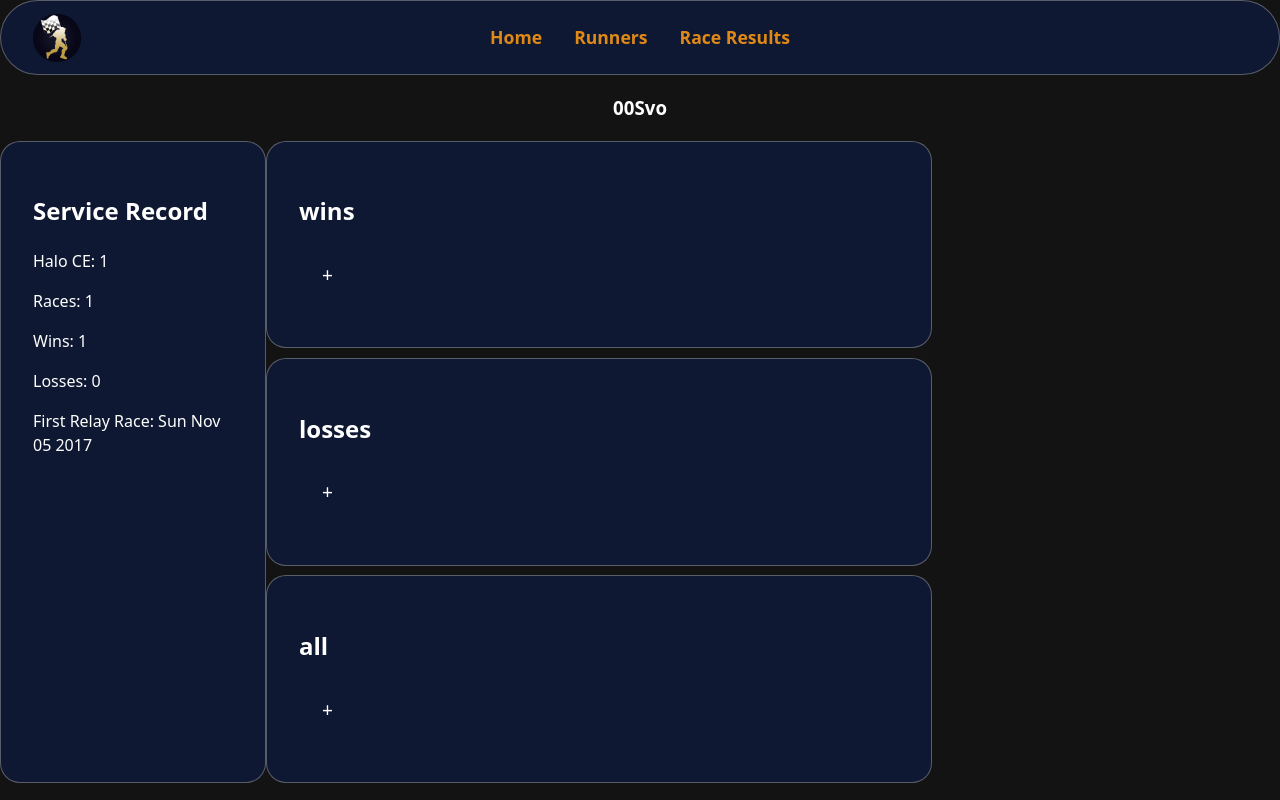
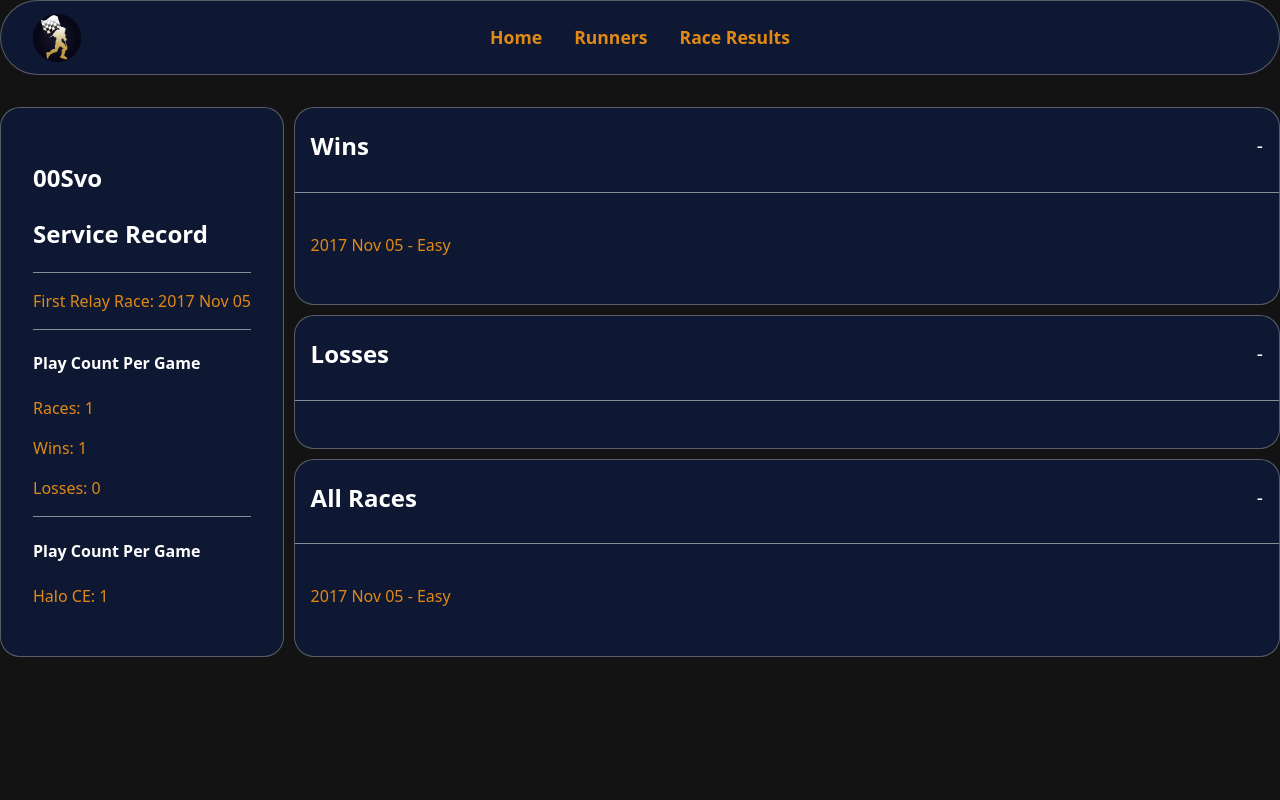
Before and after one commit to DavidSpartan95/HaloracesWeb, a Vue app in the folder haloraces-web/: page /#/service-record/00Svo in a window 1280 px wide. Built offline with nearby package versions, Linux system fonts and the light colour scheme.

Commit message:
New: ServiceRecord Style & Layout

```diff
--- a/haloraces-web/src/views/RaceResults.vue
+++ b/haloraces-web/src/views/RaceResults.vue
@@ -21,14 +21,15 @@
       </div>
     </div>
     <div class="centered-container">
-      <div v-for="(event, index) in sortedRelayEvents" :key="`${event.year}-${index}`" class="event-card">
+      <div v-for="(event, index) in sortedRelayEvents" :key="`${event.year}-${index}`" class="event-card"
+        :id="`event-${event.date.toDateString}`">
         <h2>{{
           new Date(event.date).toLocaleDateString('en-US', {
             year: 'numeric',
             month: 'short',
             day: '2-digit'
           }).replace(/(\w+) (\d+), (\d+)/, '$3 $1 $2')
-          }} - {{ event.difficulty }}</h2>
+        }} - {{ event.difficulty }}</h2>
         <p class="winner">
           🏆 WINNING TEAM:
           <span :class="teamClass(event.winningTeam)">{{ event.winningTeam.toUpperCase() }}</span>
@@ -67,8 +68,6 @@
 import { ref, computed } from 'vue';
 import { relayEvents } from '../data/relayEvents'
 import type { Game, PlayerResult, TeamName } from '../data/relayEvents'
-
-
 
 const selectedSort = ref('new');
 
@@ -130,7 +129,8 @@ function teamClass(team: TeamName) {
 .centered-container {
   display: flex;
   flex-direction: column;
-  align-items: center; /* centers horizontally */
+  align-items: center;
+  /* centers horizontally */
 }
 
 .bg-black {
--- a/haloraces-web/src/views/Runners.vue
+++ b/haloraces-web/src/views/Runners.vue
@@ -24,7 +24,7 @@
 
 
       <li v-for="(user, index) in sortedUsers" :key="index"
-        :class="['user-item', index % 2 === 0 ? 'bg-blue' : 'bg-black']">
+        :class="['result-item', index % 2 === 0 ? 'bg-blue' : 'bg-black']">
 
 
 
@@ -117,7 +117,7 @@ const sortedUsers = computed(() => {
   text-align: center;
 }
 
-.user-item {
+.result-item {
   display: flex;
   justify-content: flex-start;
   width: 100%;
@@ -126,7 +126,7 @@ const sortedUsers = computed(() => {
 
 }
 
-.user-item:hover {
+.result-item:hover {
   background-color: #001f4d;
 }
 
--- a/haloraces-web/src/views/ServiceRecord.vue
+++ b/haloraces-web/src/views/ServiceRecord.vue
@@ -1,52 +1,96 @@
 <template>
     <div v-if="user" class="service-record">
-        <h3>{{ user?.name }}</h3>
 
         <div class="service-record-layout">
             <div class="record-sum">
                 <div>
+                    <h2>{{ user?.name }}</h2>
                     <h2>Service Record</h2>
+                    <hr style="border: none; border-top: 1px solid rgba(255,255,255,0.5); margin: 0.5rem 0;" />
+                    <p>First Relay Race: {{ new Date(user.firstRelayRace).toLocaleDateString('en-US', {
+                        year: 'numeric',
+                        month: 'short',
+                        day: '2-digit'
+                    }).replace(/(\w+) (\d+), (\d+)/, '$3 $1 $2') }}</p>
+                    <hr style="border: none; border-top: 1px solid rgba(255,255,255,0.5); margin: 0.5rem 0;" />
+                    <h4>Play Count Per Game</h4>
+                    <p>Races: {{ user.numRaces.length }}</p>
+                    <p>Wins: {{ user.wins.length }}</p>
+                    <p>Losses: {{ user.losses.length }}</p>
+                    <hr style="border: none; border-top: 1px solid rgba(255,255,255,0.5); margin: 0.5rem 0;" />
+                    <h4>Play Count Per Game</h4>
                     <p v-for="(count, game) in user.gameCount" :key="game">
                         {{ game }}: {{ count }}
                     </p>
-                    <p>Races: {{ user.numRaces.length }}</p>
-                    <p>Wins: {{ user.wins.length }}</p>
-                    <p>Losses: {{ user.losses.length }}</p>
-                    <p>First Relay Race: {{ user.firstRelayRace.toDateString() }}</p>
                 </div>
             </div>
+
             <div class="stat-layout">
                 <div class="stat-box expandable" :class="{ 'open': openWins }">
-                    <h2>wins</h2>
+                    <div style="display:flex; justify-content: space-between; align-items: center; width:100%;">
+                        <h2>Wins</h2>
                         <button @click="toggleWins">
                             {{ openWins ? '-' : '+' }}
                         </button>
+                    </div>
+
+                    <hr style="border: none; border-top: 1px solid rgba(255,255,255,0.5); margin: 0.5rem 0;" />
                     <div class="expandable-content">
-                        <p v-for="(game, index) in user.wins" :key="index">
-                            {{ game.year }} {{ game.difficulty }}
+                        <p v-for="(game, index) in user.wins" :key="index"
+                            :class="['result-item', index % 2 === 0 ? 'bg-blue' : 'bg-black']">
+                            {{
+                                new Date(game.date).toLocaleDateString('en-US', {
+                                    year: 'numeric',
+                                    month: 'short',
+                                    day: '2-digit'
+                                }).replace(/(\w+) (\d+), (\d+)/, '$3 $1 $2')
+                            }} - {{ game.difficulty }}
                         </p>
                     </div>
                 </div>
+
                 <div class="stat-box expandable" :class="{ 'open': openLosses }">
-                    <h2>losses</h2>
+                    <div style="display:flex; justify-content: space-between; align-items: center; width:100%;">
+                        <h2>Losses</h2>
                         <button @click="toggleLosses">
-                        {{ openLosses  ? '-' : '+' }}
+                            {{ openLosses ? '-' : '+' }}
                         </button>
+                    </div>
+                    <hr style="border: none; border-top: 1px solid rgba(255,255,255,0.5); margin: 0.5rem 0;" />
                     <div class="expandable-content">
-                        <p v-for="(game, index) in user.losses" :key="index">
-                            {{ game.year }} {{ game.difficulty }}
+                        <p v-for="(game, index) in user.losses" :key="index"
+                            :class="['result-item', index % 2 === 0 ? 'bg-blue' : 'bg-black']">
+                            {{
+                                new Date(game.date).toLocaleDateString('en-US', {
+                                    year: 'numeric',
+                                    month: 'short',
+                                    day: '2-digit'
+                                }).replace(/(\w+) (\d+), (\d+)/, '$3 $1 $2')
+                            }} - {{ game.difficulty }}
                         </p>
                     </div>
+                </div>
 
-                </div>
                 <div class="stat-box expandable" :class="{ 'open': openAll }">
-                    <h2>all</h2>
+
+                    <div style="display:flex; justify-content: space-between; align-items: center; width:100%;">
+                        <h2>All Races</h2>
                         <button @click="toggleAll">
                             {{ openAll ? '-' : '+' }}
                         </button>
+                    </div>
+
+                    <hr style="border: none; border-top: 1px solid rgba(255,255,255,0.5); margin: 0.5rem 0;" />
                     <div class="expandable-content">
-                        <p v-for="(game, index) in user.numRaces" :key="index">
-                            {{ game.year }} {{ game.difficulty }}
+                        <p v-for="(game, index) in user.numRaces" :key="index"
+                            :class="['result-item', index % 2 === 0 ? 'bg-blue' : 'bg-black']">
+                            {{
+                                new Date(game.date).toLocaleDateString('en-US', {
+                                    year: 'numeric',
+                                    month: 'short',
+                                    day: '2-digit'
+                                }).replace(/(\w+) (\d+), (\d+)/, '$3 $1 $2')
+                            }} - {{ game.difficulty }}
                         </p>
                     </div>
                 </div>
@@ -68,35 +112,53 @@ const username = route.params.username as string;
 
 const user = computed(() => users.find(u => u.name === username));
 
-const openWins = ref(false);
+const openWins = ref(true);
 const toggleWins = () => {
     openWins.value = !openWins.value;
 };
-const openLosses = ref(false);
+const openLosses = ref(true);
 const toggleLosses = () => {
     openLosses.value = !openLosses.value;
 };
-const openAll = ref(false);
+const openAll = ref(true);
 const toggleAll = () => {
     openAll.value = !openAll.value;
 };
 </script>
 
 <style scoped>
+.bg-blue {
+    background: #0F1832;
+}
+
+.bg-black {
+    background: #131313;
+}
+
+.result-item {
+    display: flex;
+    justify-content: flex-start;
+    width: 100%;
+    padding-bottom: 1rem;
+    padding-top: 1rem;
+
+}
+
 .service-record {
     display: flex;
     flex-direction: column;
     align-items: center;
+    gap: 0.6rem;
+    padding-top: 2rem;
 }
 
 .stat-layout {
+    flex: 1;
+    /* take all remaining width */
     display: flex;
     flex-direction: column;
-    margin-left: 0;
-    margin-right: auto;
     gap: 0.6rem;
-    align-items: center;
-    /* centers horizontally */
+    align-items: stretch;
 }
 
 .service-record-layout {
@@ -105,33 +167,49 @@ const toggleAll = () => {
     flex-direction: row;
     flex-wrap: wrap;
     /* allows wrapping */
+    gap: 0.6rem;
     height: 30rem;
 
 }
 
 .record-sum {
     padding: 2rem;
-    max-width: 200px;
     min-width: 200px;
     border-radius: 20px;
     border: 1px solid rgba(161, 161, 161, 0.50);
     background: #0F1832;
-    flex-basis: auto;
-    flex-grow: 0;
-    flex-shrink: 0;
+    align-self: flex-start;
+
+}
+.record-sum p {
+    color: #E08916
 }
 
 .stat-box {
-    padding: 2rem;
-    max-width: 900px;
-    min-width: 600px;
+    padding: 0rem;
+    max-width: 1200px;
+    min-width: 300px;
     border-radius: 20px;
     border: 1px solid rgba(161, 161, 161, 0.50);
     background: #0F1832;
     flex-basis: auto;
-    flex-grow: 0;
-    flex-shrink: 0;
+    flex: 1 1 auto;
 
+}
+
+.stat-box p {
+    padding: 0.5rem;
+    padding-left: 1rem;
+    color: #E08916;
+}
+
+.stat-box h2 {
+    padding-left: 1rem;
+}
+
+.stat-box button {
+    padding-right: 1rem;
+    padding-left: 1rem;
 }
 
 .expandable button {
@@ -150,6 +228,7 @@ const toggleAll = () => {
     transition: max-height 0.3s ease-in-out;
     /* Smooth vertical expand/collapse */
     margin-top: 1rem;
+    padding-bottom: 1rem;
 }
 
 .expandable.open .expandable-content {
@@ -161,6 +240,7 @@ const toggleAll = () => {
     margin-bottom: 0.5rem;
 }
 
+
 @media (min-width: 1300px) {
     .service-record-layout {
         width: 1300px;
@@ -168,4 +248,19 @@ const toggleAll = () => {
         flex-direction: row;
     }
 }
+
+@media (max-width: 607px) {
+    .record-sum {
+        padding: 2rem;
+        max-width: 1200px;
+        min-width: 200px;
+        border-radius: 20px;
+        border: 1px solid rgba(161, 161, 161, 0.50);
+        background: #0F1832;
+        align-self: flex-start;
+        flex-basis: auto;
+        flex: 1 1 auto;
+
+    }
+}
 </style>
```
Lines whose indentation alone changed are shown as unchanged.
